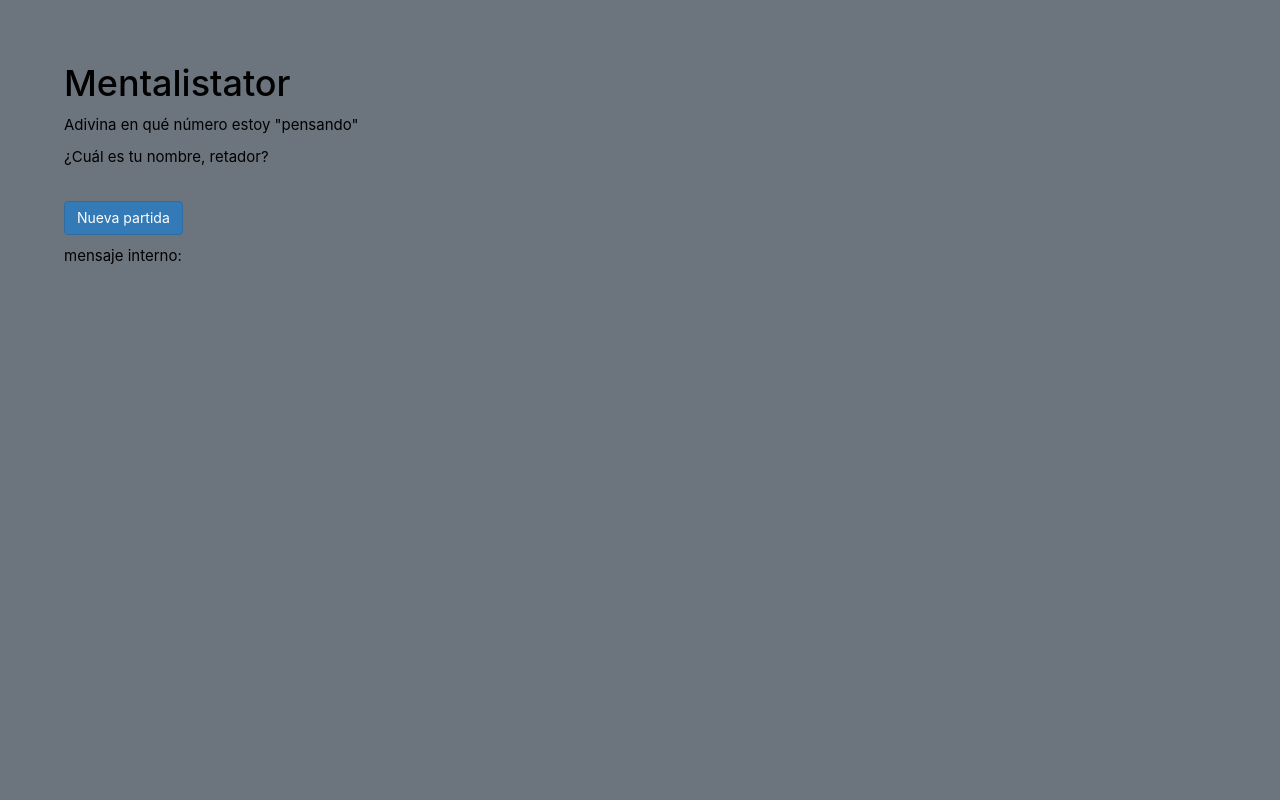
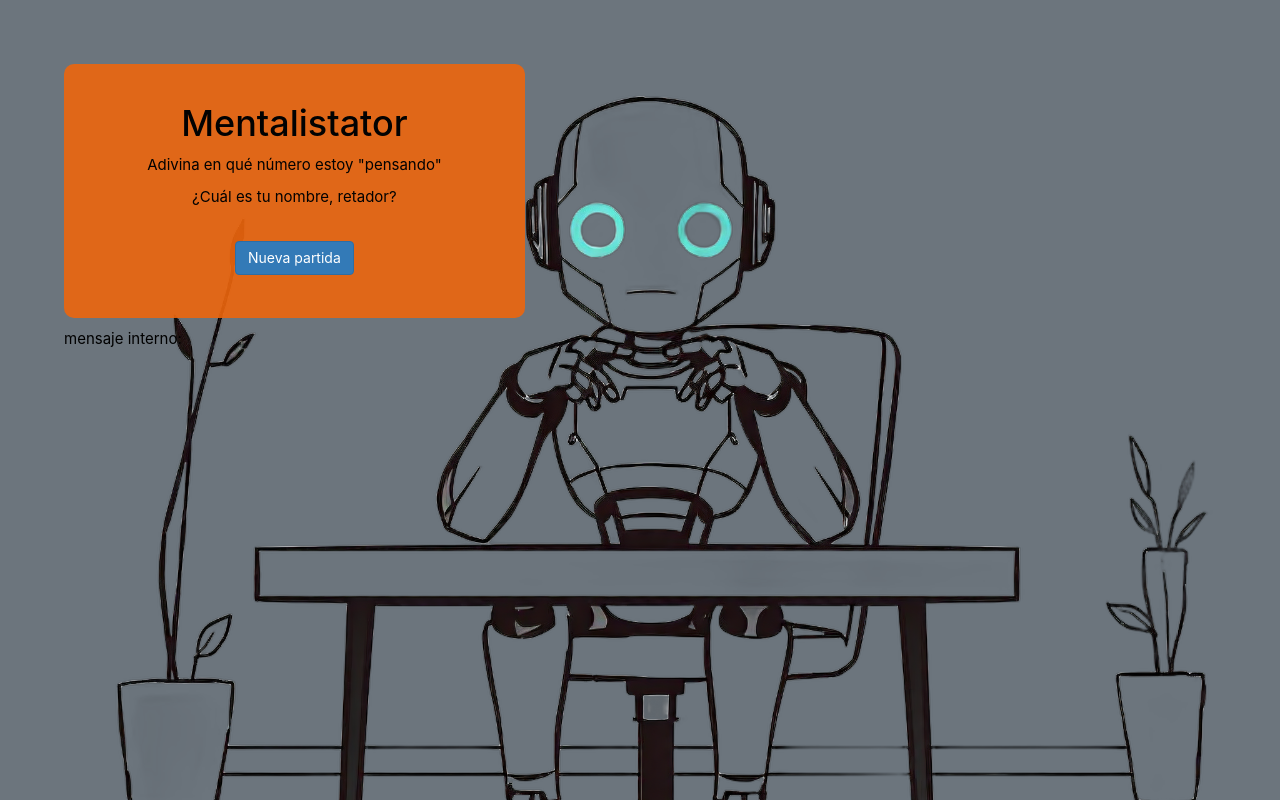
Before and after one commit to AlejandroCaldi/proyecto-final-grupo, a website built with Parcel: page front/src/index.html in a window 1280 px wide. Built offline with nearby package versions, Linux system fonts and the light colour scheme; files whose address does not match are found by name.

Commit message:
Tanteando la estética

```diff
--- a/front/src/css/estilos.css
+++ b/front/src/css/estilos.css
@@ -75,12 +75,6 @@
   }
 
 
-@media (prefers-reduced-motion: no-preference) {
-    :root {
-      scroll-behavior: smooth;
-    }
-  }
-
   body {
     margin: 5%;
     font-family: var(--bs-body-font-family);
@@ -91,4 +85,22 @@
     text-align: var(--bs-body-text-align);
     background-color: var(--bs-gray-600);
 
+ /* Imagen de fondo responsiva */
+    background-image: url('../assets/robotFondo_ia\ .png');
+    background-size: cover; /* Asegura que la imagen cubra toda el área */
+    background-position: center; /* Centra la imagen de fondo */
+    background-repeat: no-repeat; /* Evita que la imagen se repita */
+    background-attachment: fixed; /* Fija la imagen de fondo mientras se desplaza el contenido (opcional) */
   }
+  #zonaJuego{
+    max-width: 40%;
+
+    background-color: rgba(238, 103, 14, 0.9);
+    color: rgb(2, 2, 2); /* Color de texto */
+    padding: 20px;
+    border-radius: 10px; /* Opcional: bordes redondeados */
+  }
+  input{
+    color: white;
+    background-color: #000000;
+  }
--- a/front/src/index.html
+++ b/front/src/index.html
@@ -27,30 +27,32 @@
 
         <button type="button" class="btn btn-link">Link</button>-->
         <div class="">
-            <div class="">
-                <div class="header">
-                  <h1 class="">Mentalistator</h1>
+            <div id="zonaJuego">
+                <div class="header text-center">
+                    <h1 class="display-4">Mentalistator</h1>
                 </div>
-                <p class="">Adivina en qué número estoy "pensando"</p>
+                <p class="text-center">Adivina en qué número estoy "pensando"</p>
 
-                <div class="contenedor">
+                <div class="contenedor container-fluid">
 
-                 <p>¿Cuál es tu nombre, retador?</p>
-                 <div id="divNombre" hidden>
-                    <p>Bien, que empiece la partida</p>
-                    <label for="nombreJugador">Nombre: </label><span>
-                    <input id="nombreJugador" name="nombreJugador" size="20" value="" autofocus></span>
+                 <p class="text-center">¿Cuál es tu nombre, retador?</p>
+                 <div id="divNombre" class="text-center" hidden>
+
+                    <label for="nombreJugador">Nombre:  </label> <span>
+                    <input id="nombreJugador" name="nombreJugador" class="text-center" size="20" value="" autofocus></span>
                  </div>
                  <br>
+                 <div class="text-center">
                  <button id="btnNuevaPartida" class="btn btn-primary" hidden>Nueva partida</button>
+                </div>
                  <br>
-                 <div id="divIntento" hidden>
+                 <div id="divIntento" class="text-center" hidden>
                     <p id="mensajeIntento"></p>
                     <p>¿Qué número estoy pensando (0-100)?
                     <span><input type="number" id="numero" min="1" max="100" value="50" size="3" placeholder="50"></span>
                  </p>
                  </div>
-                 <div id="btnsIntentarYCancelar" hidden>
+                 <div id="btnsIntentarYCancelar" class="text-center" hidden>
                     <button id="intentar" class="btn btn-success">Intentar</button>
                     <button id="cancelar" class="btn btn-secondary">Cancelar partida</button>
 
@@ -65,7 +67,8 @@
 
 
         </div>
-        <div id="respuestaServidor" class="">mensaje interno:</div>
+
+        <div id="respuestaServidor" class="text-bottom">mensaje interno:</div>
 
             <!-- Pie de página -->
     <div class="footer">
--- a/front/src/javascript/index.js
+++ b/front/src/javascript/index.js
@@ -55,7 +55,7 @@ $(document).ready(function() {
             //    adivinar: adivinaNum;
             }),
             success: function(data) {
-                $("#respuestaServidor").text("OK. Nuevo registro.");
+                $("#respuestaServidor").text("Partida creada. POST.");
              //   listar();
                 console.log(data);
             },
```
Also changed, not shown: front/src/assets/robotFondo_ia .png (added).
